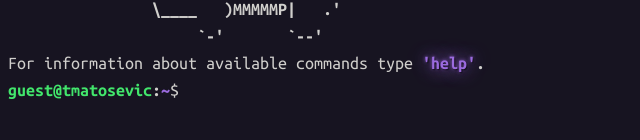
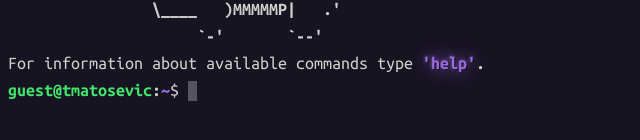
Before and after one commit to TeoMatosevic/interactive-resume, a React (Vite) app: page / in a window 1280 px wide. Shown: the part 390-530 px from the top of the page, without its empty margins (0-640 px from the left). Built offline with nearby package versions, Linux system fonts and the light colour scheme.

Commit message:
Remade how input works

```diff
--- a/src/components/Terminal.tsx
+++ b/src/components/Terminal.tsx
@@ -1,6 +1,6 @@
 import { useState, useEffect, useRef } from "react"
 import { PrinterOptions, Block } from "../models"
-import "../styles/Printer.css"
+import "../styles/Terminal.css"
 import { usePrintOptions, useHistory, useFileSystem } from "../hooks"
 import { getColor } from "../helpers/colors"
 
@@ -8,18 +8,41 @@ interface PrinterProps {
     refresh: number
 }
 
+const getWindowHeight = () => {
+    return window.innerHeight
+}
+
+const findLastSpaceFromIndex = (input: string, index: number): number => {
+    for (let i = index; i < input.length; i++) {
+        if (input[i] !== " ") {
+            return i - 1
+        }
+    }
+    if (input[index] === " ") {
+        return input.length - 1
+    } else {
+        return index
+    }
+}
+
 const Terminal: React.FC<PrinterProps> = ({ refresh }) => {
     const { query, printCommandPrompt, printInit, printQuery } = useFileSystem()
     const [options, setOptions] = useState<Block[]>(printInit)
     const { push, up, down, history, index } = useHistory()
     const [loading, setLoading] = useState<boolean>(false)
-    const inputRef = useRef<HTMLDivElement>(null)
+    const [inputText, setInputText] = useState("")
+    const [cursorPosition, setCursorPosition] = useState({ x: 0, y: 0 })
+    const [windowHeight, setWindowHeight] = useState(getWindowHeight())
+    const [showCursor, setShowCursor] = useState<boolean>(true)
+    const [cursorOffset, setCursorOffset] = useState<number>(0)
+    const inputRef = useRef<HTMLTextAreaElement>(null)
     const containerRef = useRef<HTMLDivElement>(null)
+    const ref = useRef<HTMLSpanElement>(null)
     const lines = usePrintOptions(options, setLoading)
 
-    const handleSubmit = (e: React.KeyboardEvent<HTMLDivElement>, ref: React.RefObject<HTMLDivElement>) => {
+    const handleSubmit = (e: React.KeyboardEvent<HTMLTextAreaElement>, ref: React.RefObject<HTMLTextAreaElement>) => {
         e.preventDefault()
-        const input = ref.current?.innerText
+        const input = ref.current?.value
         if (input) {
             push(input)
             let newOptions = [...options]
@@ -36,7 +59,9 @@ const Terminal: React.FC<PrinterProps> = ({ refresh }) => {
                 })
             }
             setOptions(newOptions)
-            ref.current.innerText = ""
+            ref.current.value = ""
+            setInputText("")
+            setCursorOffset(0)
         }
     }
 
@@ -45,14 +70,12 @@ const Terminal: React.FC<PrinterProps> = ({ refresh }) => {
             return (
                 <div className="input-container w-full">
                     {block.map((opt, index) => {
-                        return (
-                            <span className="inline" key={index}>
-                                {print(opt)}
-                            </span>
-                        )
+                        return <span key={index}>{print(opt)}</span>
                     })}
                     {loading === false ? (
-                        <div
+                        <>
+                            <span className="relative">
+                                <textarea
                                     onKeyDown={(e) => {
                                         if (e.key === "Enter") {
                                             handleSubmit(e, inputRef)
@@ -62,13 +85,44 @@ const Terminal: React.FC<PrinterProps> = ({ refresh }) => {
                                         } else if (e.key === "ArrowDown") {
                                             e.preventDefault()
                                             down()
+                                        } else if (e.key === "ArrowLeft") {
+                                            handleLeftArrow()
+                                            const cursorPosition = inputRef.current?.selectionStart
+                                            if (cursorPosition) {
+                                                inputRef.current?.setSelectionRange(cursorPosition - 1, cursorPosition - 1)
+                                                e.preventDefault()
+                                            }
+                                        } else if (e.key === "ArrowRight") {
+                                            handleRightArrow()
+                                            const cursorPosition = inputRef.current?.selectionStart
+                                            if (cursorPosition) {
+                                                inputRef.current?.setSelectionRange(cursorPosition + 1, cursorPosition + 1)
+                                                e.preventDefault()
+                                            }
                                         }
                                     }}
+                                    onInput={handleInput}
                                     id="input"
                                     ref={inputRef}
                                     spellCheck="false"
-                            className="font-ubuntu-mono inline text-terminal-size text-terminal-white outline-none"
-                            contentEditable></div>
+                                    className="font-ubuntu-mono absolute top-0 left-0 h-[20px] text-opacity-0 pointer-events-none bg-transparent resize-none inline text-terminal-size caret-transparent text-terminal-white outline-none"></textarea>
+                                <span ref={ref} className="font-ubuntu-mono h-[21px] text-terminal-white text-terminal-size">
+                                    {inputText}
+                                </span>
+                            </span>
+                            {showCursor ? (
+                                <div
+                                    className="blink"
+                                    style={{
+                                        position: "absolute",
+                                        left: cursorPosition.x + "px",
+                                        top: (cursorPosition.y / window.innerHeight) * 100 + "vh",
+                                        backgroundColor: "rgba(208, 207, 204, 1)",
+                                        width: "9px",
+                                        height: "20px",
+                                    }}></div>
+                            ) : null}
+                        </>
                     ) : null}
                 </div>
             )
@@ -79,9 +133,78 @@ const Terminal: React.FC<PrinterProps> = ({ refresh }) => {
         }
     }
 
+    const scrollToBottom = () => {
+        const lastChild = containerRef.current?.lastElementChild
+        if (lastChild) {
+            lastChild.scrollIntoView()
+        }
+    }
+
+    const handleInput = (e: any) => {
+        if (e.nativeEvent.inputType === "deleteContentForward" && cursorOffset > 0) {
+            setCursorOffset((prev) => prev - 1)
+        } else if (e.nativeEvent.inputType === "deleteWordForward" && cursorOffset > 0) {
+            const currIndex = inputText.length - cursorOffset
+            let indexUntilDeletion
+            if (inputText[currIndex] === " ") {
+                indexUntilDeletion = findLastSpaceFromIndex(inputText, currIndex)
+            } else {
+                indexUntilDeletion =
+                    inputText.substring(currIndex).indexOf(" ") === -1
+                        ? inputText.length - 1
+                        : findLastSpaceFromIndex(inputText, inputText.substring(currIndex).indexOf(" ") + currIndex)
+            }
+            const newInputText = inputText.substring(0, currIndex) + inputText.substring(indexUntilDeletion + 1)
+            const amoutOfCharsDeleted = inputText.length - newInputText.length
+            setInputText(newInputText)
+            setCursorOffset((prev) => prev - amoutOfCharsDeleted)
+        }
+        setInputText(e.target.value)
+    }
+
+    const handleLeftArrow = () => {
+        if (inputRef.current?.value && inputRef.current?.value.length > cursorOffset) {
+            setCursorOffset((prev) => prev + 1)
+        }
+    }
+
+    const handleRightArrow = () => {
+        if (cursorOffset > 0) {
+            setCursorOffset((prev) => prev - 1)
+        }
+    }
+
+    useEffect(() => {
+        if (loading === true) {
+            setTimeout(() => {
+                setShowCursor(false)
+            }, 0)
+        } else {
+            setTimeout(() => {
+                setShowCursor(true)
+            }, 0)
+        }
+    }, [loading])
+
+    useEffect(() => {
+        if (loading === true) {
+            return
+        }
+        setTimeout(() => {
+            const containerBounds = containerRef.current?.getBoundingClientRect()
+            const refBounds = ref.current?.getBoundingClientRect()
+            if (!containerBounds || !refBounds) return
+            setCursorPosition({
+                x: refBounds.x + refBounds.width - cursorOffset * 9,
+                y: containerBounds?.height - 15,
+            })
+        }, 0)
+    }, [inputText, loading, cursorOffset])
+
     useEffect(() => {
         if (inputRef.current) {
-            inputRef.current.innerText = history[index]
+            inputRef.current.value = history[index]
+            setInputText(history[index])
             setTimeout(() => {
                 const input = document.getElementById("input")
                 if (input && input.firstChild) {
@@ -102,21 +225,22 @@ const Terminal: React.FC<PrinterProps> = ({ refresh }) => {
     }, [options, inputRef.current, refresh])
 
     useEffect(() => {
-        if (loading === false) {
-            inputRef.current?.focus()
+        if (loading === false && inputRef.current) {
+            inputRef.current.focus()
         }
     }, [loading])
-
-    const scrollToBottom = () => {
-        const lastChild = containerRef.current?.lastElementChild
-        if (lastChild) {
-            lastChild.scrollIntoView()
-        }
-    }
 
     useEffect(() => {
         scrollToBottom()
     }, [lines, loading])
+
+    useEffect(() => {
+        const handleResize = () => {
+            setWindowHeight(getWindowHeight())
+        }
+        window.addEventListener("resize", handleResize)
+        return () => window.removeEventListener("resize", handleResize)
+    }, [])
 
     return (
         <div ref={containerRef}>
--- a/src/styles/Printer.css
+++ /dev/null
@@ -1,24 +0,0 @@
-.input-container {
-    display: block;
-    white-space: pre-wrap;
-}
-
-.text-shadow-green {
-    text-shadow: 1px 1px 2px black, 0 0 1em #42e66c, 0 0 0.2em #42e66c;
-}
-
-.text-shadow-purple {
-    text-shadow: 1px 1px 2px black, 0 0 1em #9b6bdf, 0 0 0.2em #9b6bdf;
-}
-
-.text-shadow-white {
-    text-shadow: 1px 1px 2px black, 0 0 1em #d0cfcc, 0 0 0.2em #d0cfcc;
-}
-
-.text-shadow-yellow {
-    text-shadow: 1px 1px 2px black, 0 0 1em #f7e018, 0 0 0.2em #E4F34A;
-}
-
-.text-shadow-blue {
-    text-shadow: 1px 1px 2px black, 0 0 1em #4a90e2, 0 0 0.2em #75D7EC;
-}
--- /dev/null
+++ b/src/styles/Terminal.css
@@ -0,0 +1,47 @@
+.input-container {
+    display: block;
+    white-space: pre-wrap;
+}
+
+.text-shadow-green {
+    text-shadow: 1px 1px 2px black, 0 0 1em #42e66c, 0 0 0.2em #42e66c;
+}
+
+.text-shadow-purple {
+    text-shadow: 1px 1px 2px black, 0 0 1em #9b6bdf, 0 0 0.2em #9b6bdf;
+}
+
+.text-shadow-white {
+    text-shadow: 1px 1px 2px black, 0 0 1em #d0cfcc, 0 0 0.2em #d0cfcc;
+}
+
+.text-shadow-yellow {
+    text-shadow: 1px 1px 2px black, 0 0 1em #f7e018, 0 0 0.2em #e4f34a;
+}
+
+.text-shadow-blue {
+    text-shadow: 1px 1px 2px black, 0 0 1em #4a90e2, 0 0 0.2em #75d7ec;
+}
+
+.cursor {
+    width: 2px;
+    height: 20px;
+    background-color: red;
+    animation: blink 1s step-end infinite;
+}
+
+.blink {
+    animation: blink 1s linear infinite;
+}
+
+@keyframes blink {
+    25% {
+        opacity: 0.5;
+    }
+    50% {
+        opacity: 0;
+    }
+    75% {
+        opacity: 0.5;
+    }
+}
```
Lines whose indentation alone changed are shown as unchanged.
